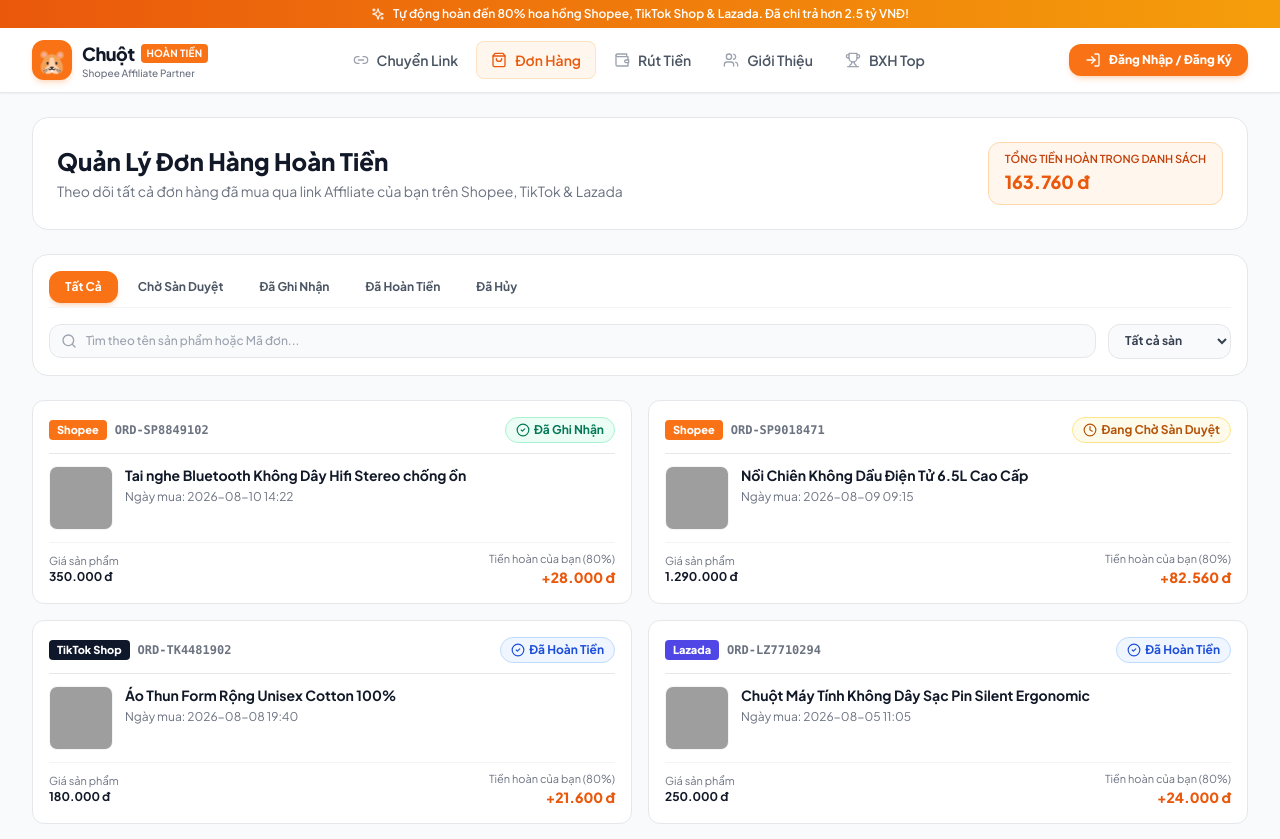
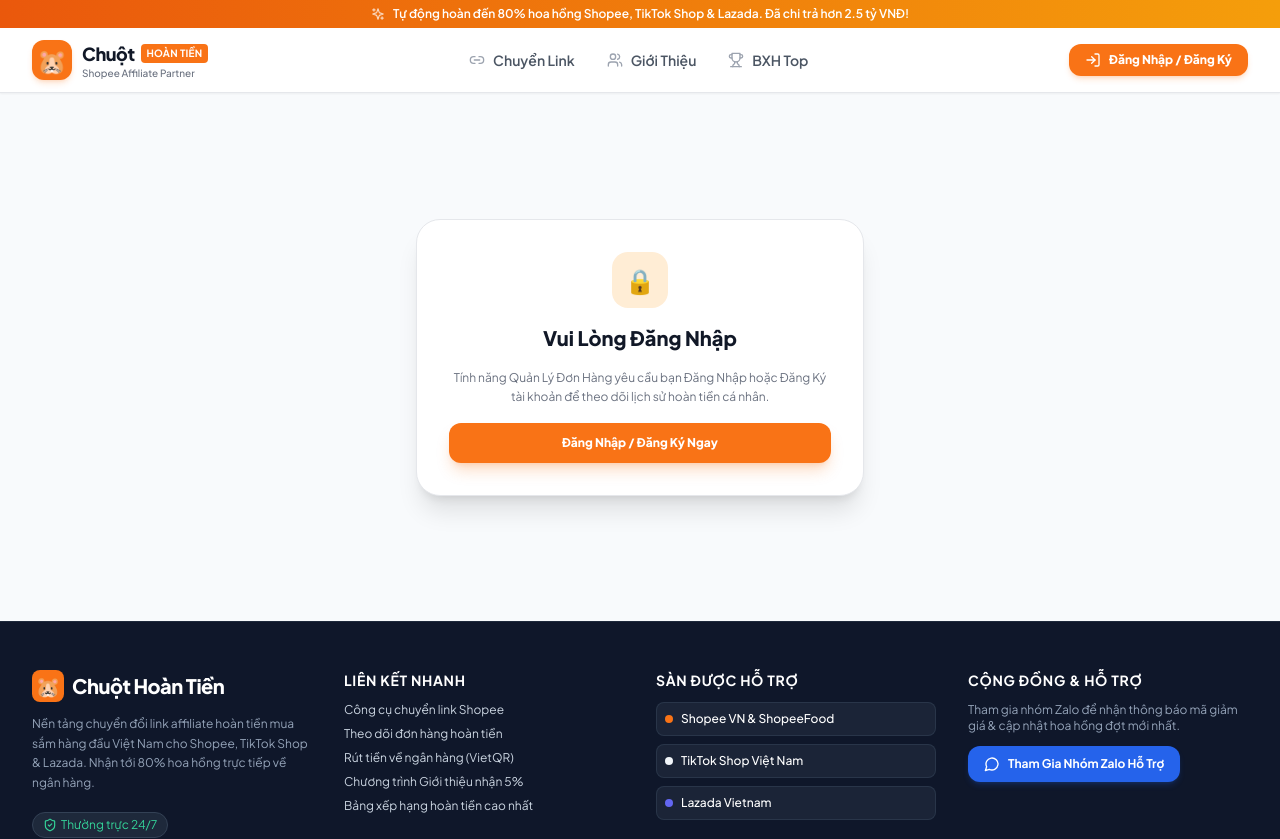
Before and after one commit to minhhc0909-cyber/web-hh-shopee, a React (Vite) app: page /orders in a window 1280 px wide. Shown: the top 839 px of the page. Built offline with nearby package versions, Linux system fonts and the light colour scheme; grey boxes are pictures that could not be loaded.

Commit message:
Show only Chuyen Link, Gioi Thieu, BXH Top in Guest mode navigation. Require login for Orders and Withdrawal

```diff
--- a/src/components/Navbar.jsx
+++ b/src/components/Navbar.jsx
@@ -29,10 +29,16 @@ export default function Navbar({ isAdminMode, setIsAdminMode }) {
     window.location.href = '/login';
   };
 
-  const navLinks = [
+  const userNavLinks = [
     { path: '/', label: 'Chuyển Link', icon: Link2 },
     { path: '/orders', label: 'Đơn Hàng', icon: ShoppingBag },
     { path: '/withdrawal', label: 'Rút Tiền', icon: Wallet },
+    { path: '/referral', label: 'Giới Thiệu', icon: Users },
+    { path: '/leaderboard', label: 'BXH Top', icon: Trophy },
+  ];
+
+  const guestNavLinks = [
+    { path: '/', label: 'Chuyển Link', icon: Link2 },
     { path: '/referral', label: 'Giới Thiệu', icon: Users },
     { path: '/leaderboard', label: 'BXH Top', icon: Trophy },
   ];
@@ -45,7 +51,8 @@ export default function Navbar({ isAdminMode, setIsAdminMode }) {
     { path: '/admin/withdrawals', label: 'Duyệt Rút Tiền', icon: Wallet },
   ];
 
-  const activeLinks = isAdminMode ? adminNavLinks : navLinks;
+  const activeLinks = isAdminMode ? adminNavLinks : (user ? userNavLinks : guestNavLinks);
+
 
   return (
     <header className="sticky top-0 z-50 bg-white/90 backdrop-blur-md border-b border-gray-200 shadow-sm transition-all duration-200">
--- a/src/pages/Orders.jsx
+++ b/src/pages/Orders.jsx
@@ -1,13 +1,38 @@
 import React, { useState } from 'react';
 import { ShoppingBag, Search, Filter, RefreshCw, CheckCircle2, Clock, XCircle } from 'lucide-react';
-import { getStoredOrders } from '../services/storage';
+import { getStoredOrders, getStoredUser } from '../services/storage';
 import OrderCard from '../components/OrderCard';
+import { Link } from 'react-router-dom';
 
 export default function Orders() {
+  const user = getStoredUser();
   const [orders] = useState(getStoredOrders());
   const [activeTab, setActiveTab] = useState('all');
   const [platformFilter, setPlatformFilter] = useState('all');
   const [searchQuery, setSearchQuery] = useState('');
+
+  if (!user) {
+    return (
+      <div className="min-h-[60vh] flex items-center justify-center p-4">
+        <div className="bg-white rounded-3xl p-8 max-w-md w-full border border-gray-200 text-center space-y-4 shadow-xl">
+          <div className="w-14 h-14 rounded-2xl bg-orange-100 text-orange-600 flex items-center justify-center mx-auto text-2xl">
+            🔒
+          </div>
+          <h2 className="text-xl font-extrabold text-gray-900">Vui Lòng Đăng Nhập</h2>
+          <p className="text-xs text-gray-500 leading-relaxed">
+            Tính năng Quản Lý Đơn Hàng yêu cầu bạn Đăng Nhập hoặc Đăng Ký tài khoản để theo dõi lịch sử hoàn tiền cá nhân.
+          </p>
+          <Link
+            to="/login"
+            className="inline-flex items-center justify-center gap-2 w-full py-3 bg-orange-500 hover:bg-orange-600 text-white font-extrabold text-xs rounded-xl shadow-lg shadow-orange-500/25 transition-all"
+          >
+            Đăng Nhập / Đăng Ký Ngay
+          </Link>
+        </div>
+      </div>
+    );
+  }
+
 
   const filteredOrders = orders.filter(ord => {
     // Status filter
--- a/src/pages/Withdrawal.jsx
+++ b/src/pages/Withdrawal.jsx
@@ -2,6 +2,7 @@ import React, { useState } from 'react';
 import { Wallet, Landmark, ShieldCheck, History, CheckCircle2, Clock, AlertCircle } from 'lucide-react';
 import { getStoredUser, getStoredWithdrawals, updateStoredUser } from '../services/storage';
 import WithdrawalModal from '../components/WithdrawalModal';
+import { Link } from 'react-router-dom';
 
 export default function Withdrawal() {
   const [user, setUser] = useState(getStoredUser());
@@ -9,10 +10,33 @@ export default function Withdrawal() {
   const [isModalOpen, setIsModalOpen] = useState(false);
   const [editingBank, setEditingBank] = useState(false);
 
+  if (!user) {
+    return (
+      <div className="min-h-[60vh] flex items-center justify-center p-4">
+        <div className="bg-white rounded-3xl p-8 max-w-md w-full border border-gray-200 text-center space-y-4 shadow-xl">
+          <div className="w-14 h-14 rounded-2xl bg-orange-100 text-orange-600 flex items-center justify-center mx-auto text-2xl">
+            🔒
+          </div>
+          <h2 className="text-xl font-extrabold text-gray-900">Vui Lòng Đăng Nhập</h2>
+          <p className="text-xs text-gray-500 leading-relaxed">
+            Tính năng Rút Tiền Ngân Hàng VietQR yêu cầu bạn Đăng Nhập hoặc Đăng Ký tài khoản để thực hiện giao dịch rút tiền.
+          </p>
+          <Link
+            to="/login"
+            className="inline-flex items-center justify-center gap-2 w-full py-3 bg-orange-500 hover:bg-orange-600 text-white font-extrabold text-xs rounded-xl shadow-lg shadow-orange-500/25 transition-all"
+          >
+            Đăng Nhập / Đăng Ký Ngay
+          </Link>
+        </div>
+      </div>
+    );
+  }
+
   // Bank Form State
-  const [bankName, setBankName] = useState(user.bankAccount.bankName);
-  const [accountNumber, setAccountNumber] = useState(user.bankAccount.accountNumber);
-  const [accountName, setAccountName] = useState(user.bankAccount.accountName);
+  const [bankName, setBankName] = useState(user.bankAccount?.bankName || '');
+  const [accountNumber, setAccountNumber] = useState(user.bankAccount?.accountNumber || '');
+  const [accountName, setAccountName] = useState(user.bankAccount?.accountName || '');
+
 
   const refreshData = () => {
     setUser(getStoredUser());
```
